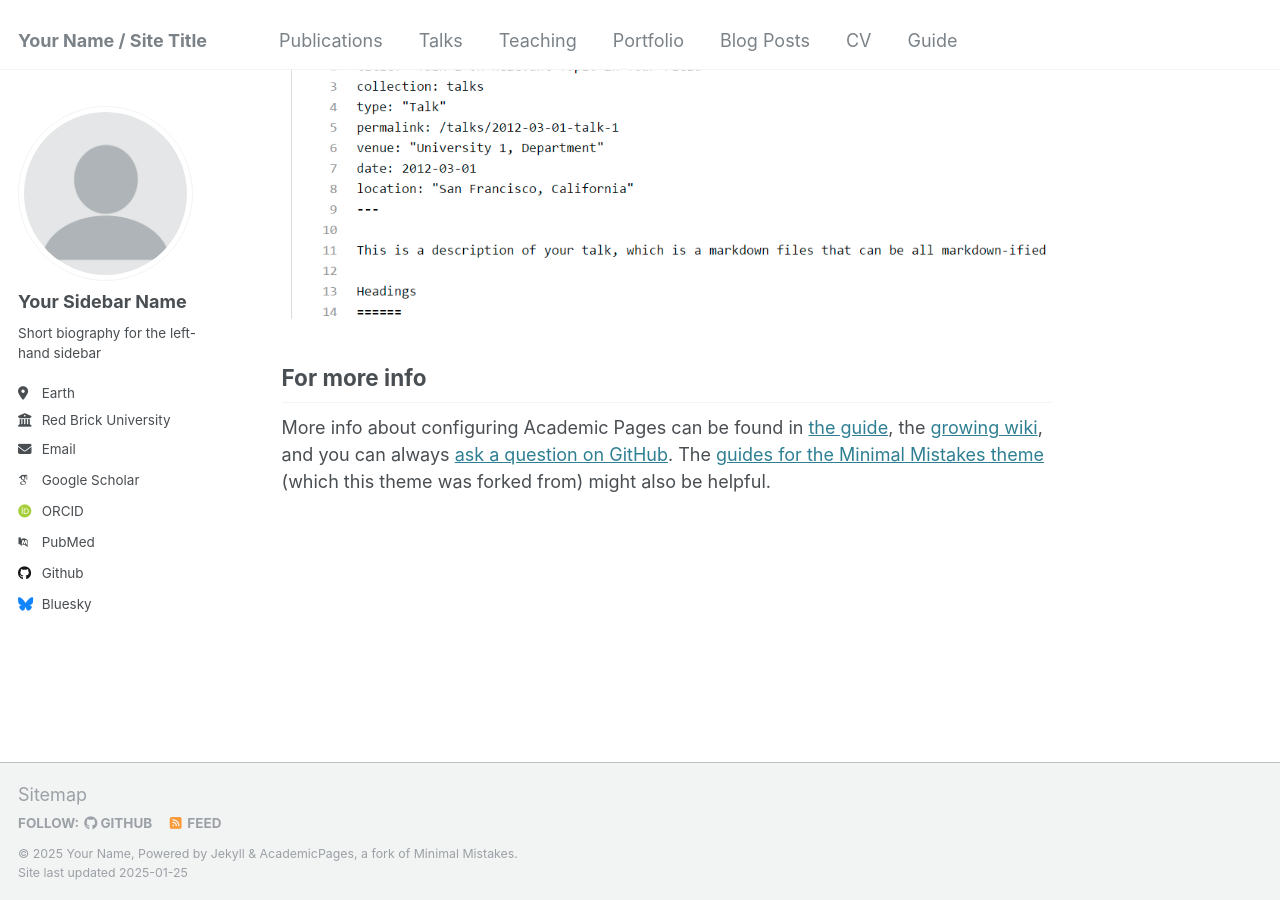
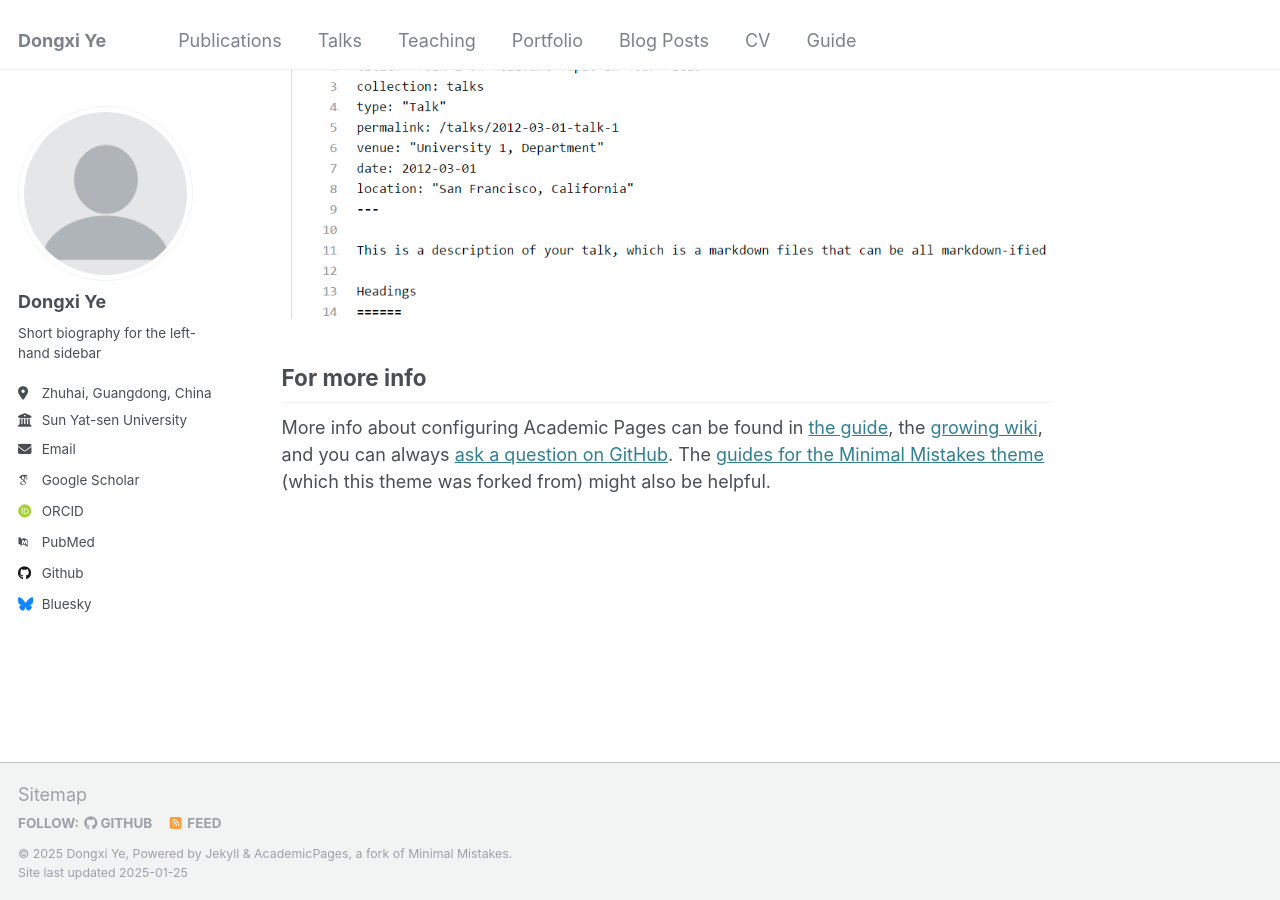
Before and after one commit to Dongxi-Ye/homepage, a Jekyll site: the page built from _pages/about.md, in a window 1280 px wide and 900 px high, scrolled down 2643 px. Built offline with Jekyll 4.4.1, drawn with Linux system fonts in a browser that asks for light colours; some web fonts are replaced.

Commit message:
Update _config.yml

```diff
--- a/_config.yml
+++ b/_config.yml
@@ -8,13 +8,13 @@
 
 # Basic Site Settings
 locale                   : "en-US"
-title                    : "Your Name / Site Title"
+title                    : "Dongxi Ye"
 title_separator          : "-"
-name                     : &name "Your Name"
+name                     : &name "Dongxi Ye"
 description              : &description "personal description"
-url                      : https://academicpages.github.io # the base hostname & protocol for your site e.g. "https://[your GitHub username].github.io"
+url                      : https://academicpages.github.io # the base hostname & protocol for your site e.g. "https://Dongxi-Ye.github.io/homepage"
 baseurl                  : "" # the subpath of your site, e.g. "/blog"
-repository               : "academicpages/academicpages.github.io"
+repository               : "Dongxi-Ye.github.io"
 
 # Site Author - The following control what appear as part of the author content on the side bar.
 #               If a field is blank the icon and link will not appear, otherwise it will be shown.
@@ -22,13 +22,13 @@ repository               : "academicpages/academicpages.github.io"
 author:
   # Biographic information
   avatar           : "profile.png"
-  name             : "Your Sidebar Name"
+  name             : "Dongxi Ye"
   pronouns         : # example: "she/her"
   bio              : "Short biography for the left-hand sidebar"
-  location         : "Earth"
-  employer         : "Red Brick University"
+  location         : "Zhuhai, Guangdong, China"
+  employer         : "Sun Yat-sen University"
   uri              : # URL
-  email            : "none@example.org"
+  email            : "yedx3 at mail dot sysu dot edu dot cn"
 
   # Academic websites
   arxiv            : # URL - Update with the correct link to your profile
```
